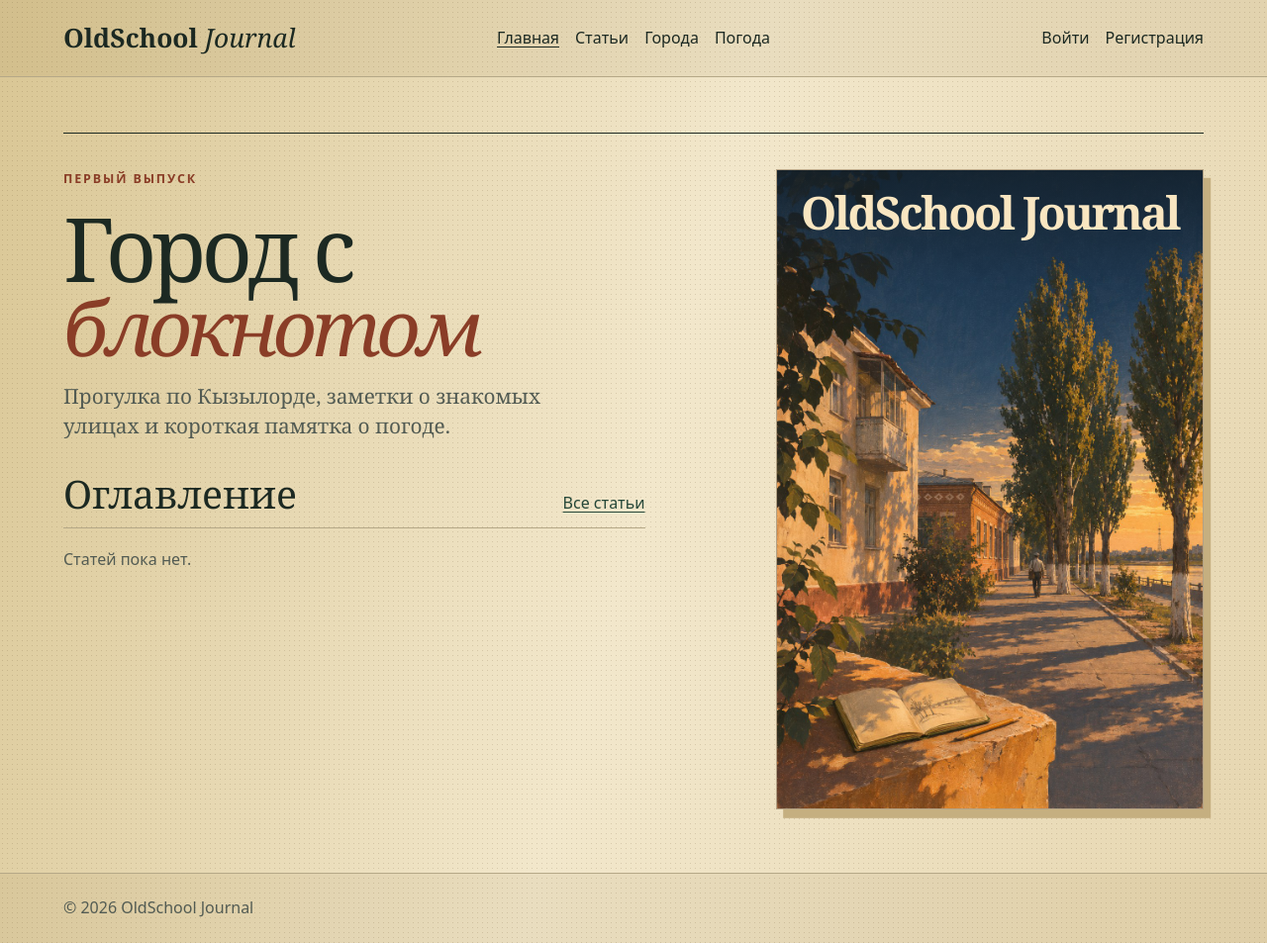
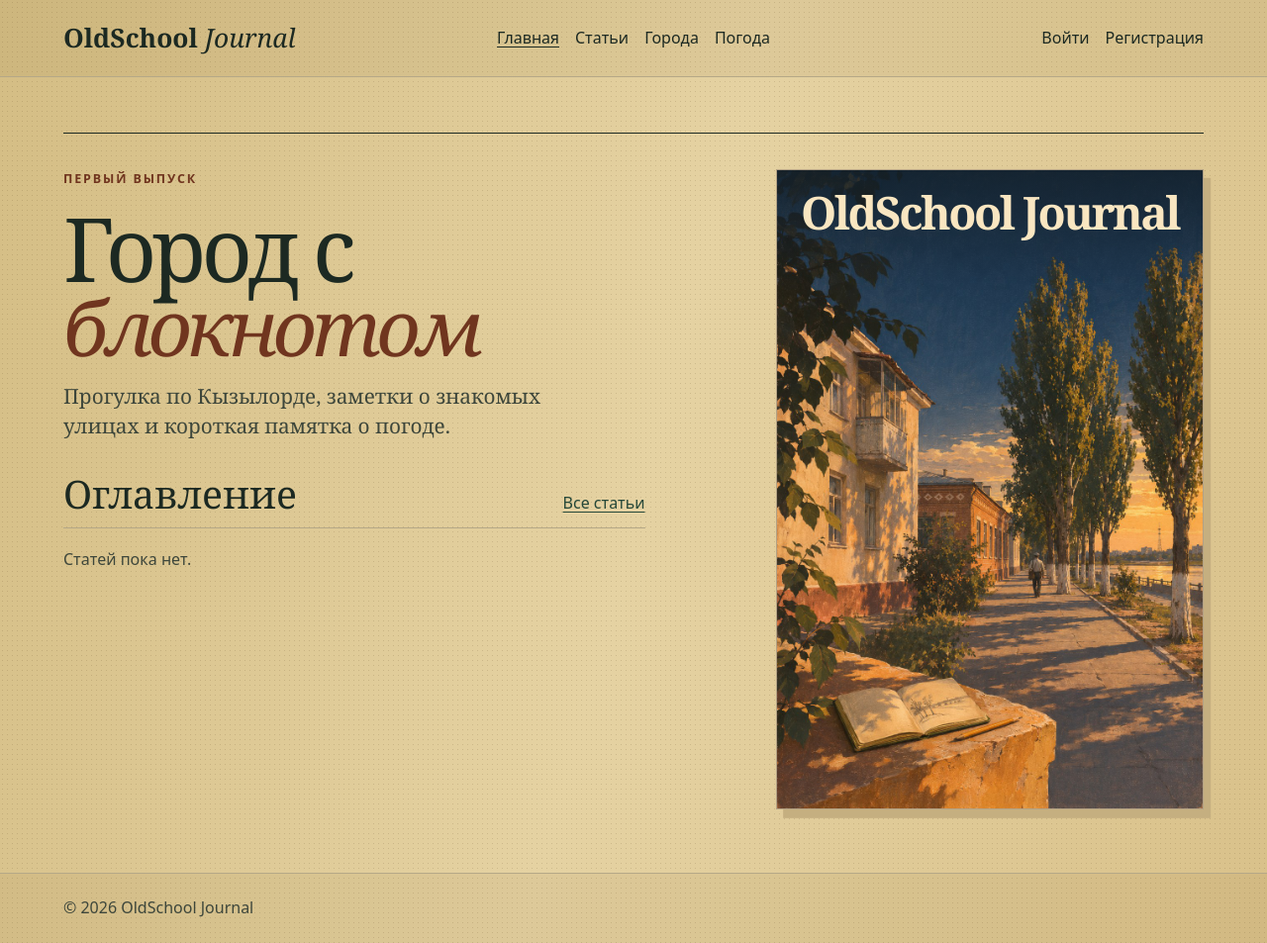
Before and after one commit to Stolank/blog, a Django app: page / in a window 1280 px wide. Shown: the whole page at 99% size. Run offline with Django 5.2, Linux system fonts and the light colour scheme; data that the repository does not hold is empty.

Commit message:
Deepen the journal paper tone

```diff
--- a/django_blog/static/journal.css
+++ b/django_blog/static/journal.css
@@ -1,10 +1,10 @@
 :root {
     color-scheme: light;
-    --paper: #eaddba;
+    --paper: #e5d2a2;
     --panel: #eeebdf;
     --ink: #1c2922;
     --green: #254738;
-    --muted: #525b53;
+    --muted: #3d463b;
     --border: #b5a887;
     --white: #f8efd8;
     --serif: "Cormorant Garamond", Georgia, serif;
@@ -12,7 +12,7 @@
     background-color: var(--paper);
     background-image:
         radial-gradient(circle, rgb(92 65 32 / .17) .48px, transparent .76px),
-        linear-gradient(105deg, #d9c694 0%, #f2e7cb 51%, #e6d6b0 100%);
+        linear-gradient(105deg, #d4bd84 0%, var(--paper) 51%, #d9c18a 100%);
     background-size: 5px 5px, 100% 100%;
     font: 1rem/1.6 "DM Sans", system-ui, sans-serif;
 }
@@ -55,7 +55,7 @@ p { margin: 0 0 1rem; overflow-wrap: anywhere; }
 .button:hover { text-decoration: underline; }
 .button:focus-visible { outline-color: var(--green); }
 .journal-issue {
-    --issue-rust: #8a3d27;
+    --issue-rust: #70351f;
     display: grid;
     grid-template-columns: minmax(0, 1fr) minmax(0, .83fr);
     grid-template-rows: auto 1fr;
```
Also changed, not shown: docs/FIRST-ISSUE.md (+1 -1 lines).
